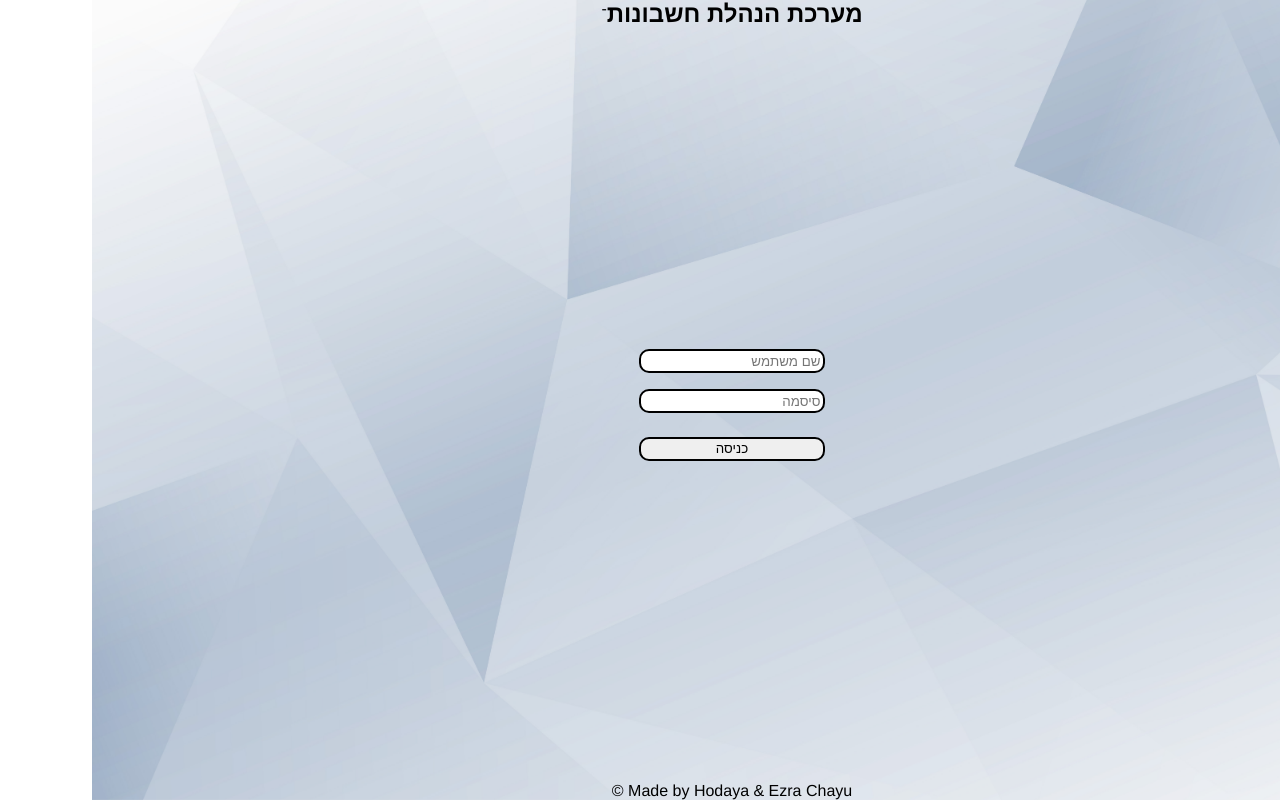
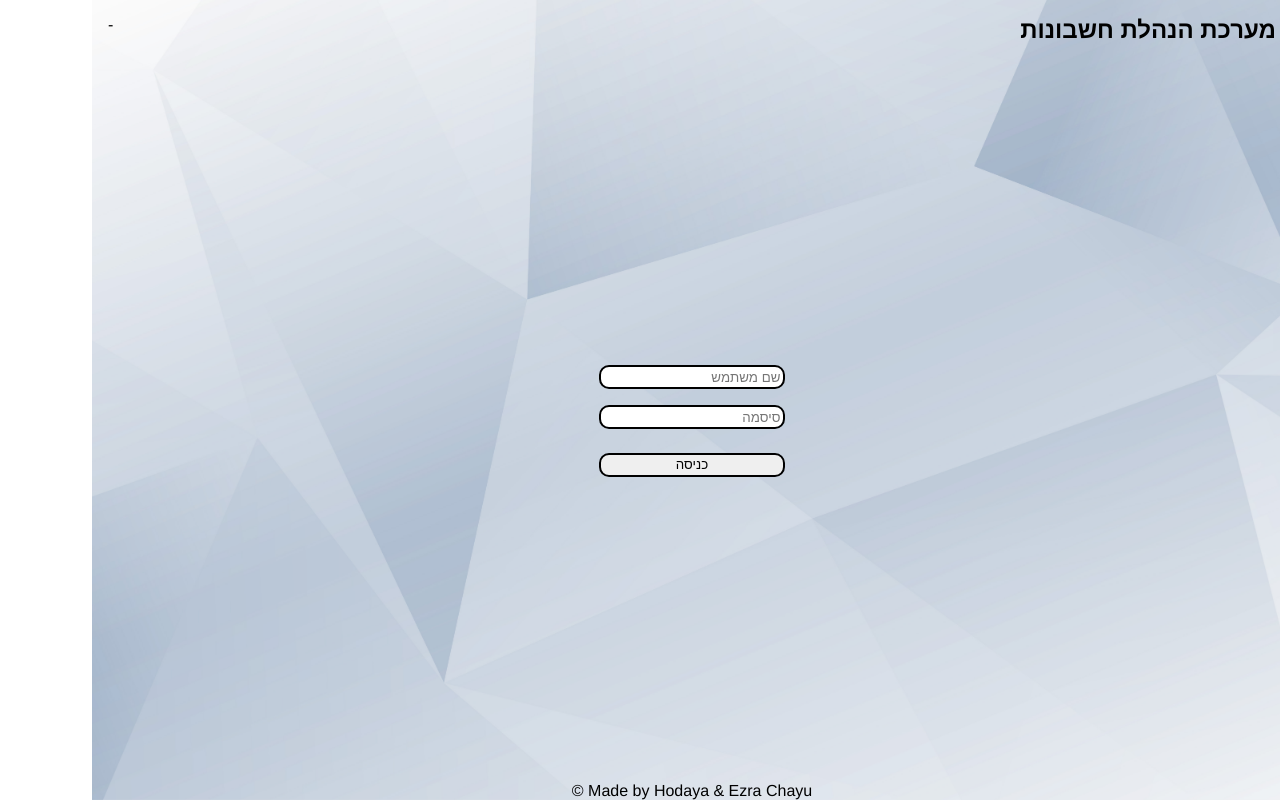
Before and after one commit to HodayaChayo/accounting-system, a React (Create React App) app in the folder client/: page / in a window 1280 px wide. Built offline with nearby package versions, Linux system fonts and the light colour scheme.

Commit message:
style fix sidebar

```diff
--- a/client/src/components/Header/header.module.css
+++ b/client/src/components/Header/header.module.css
@@ -1,9 +1,14 @@
 .headerTitle{
   display: flex;
-  /* min-width: 100vw; */
-  /* min-width: 100%; */
+  min-width: 100%;
+  padding: 1em;
 }
 
-/* .headerTitle  :nth-of-type(1){
+.headerTitle  :nth-of-type(1){
   margin-left: auto;
-} */
+}
+
+.headerTitle .cusName{
+  margin: 0;
+  /* padding: 1em; */
+}
--- a/client/src/components/pages/Home/AddCustomer.js
+++ b/client/src/components/pages/Home/AddCustomer.js
@@ -54,7 +54,7 @@ export default function AddCustomer(props) {
         if (res.isAdd) {
           // console.log('add!');
           // console.log(res.message);
-          props.dataChange((prevValue) => prevValue + 1)
+          props.dataChange(prevValue => prevValue + 1);
           toast.success(res.message, {
             position: toast.POSITION.BOTTOM_CENTER,
           });
@@ -72,6 +72,7 @@ export default function AddCustomer(props) {
   };
 
   return (
+    <div className={css.screen}>
       <div className={css.addPopup}>
         <h2>פתיחת לקוח חדש</h2>
         <h3>פרטי לקוח</h3>
@@ -194,12 +195,16 @@ export default function AddCustomer(props) {
           !checkCusName(cusName) ||
           !checkPhone(phone) ||
           !checkVatId ||
-        !checkTaxPercent(taxPercent)) && <div className={css.errors}>נא לוודא שהשדות חובה מלאים כראוי</div>}
+          !checkTaxPercent(taxPercent)) && (
+          <div className={css.errors}>נא לוודא שהשדות חובה מלאים כראוי</div>
+        )}
         {(userName === '' ||
           password === '' ||
           cusName === '' ||
           phone === '' ||
-        idVAT === '') && <div className={css.errors}>נא לוודא שכל השדות חובה מלאים</div>}
+          idVAT === '') && (
+          <div className={css.errors}>נא לוודא שכל השדות חובה מלאים</div>
+        )}
         <div className={css.buttons}>
           <Button
             text='צור לקוח'
@@ -224,5 +229,6 @@ export default function AddCustomer(props) {
           />
         </div>
       </div>
+    </div>
   );
 }
--- a/client/src/index.css
+++ b/client/src/index.css
@@ -23,8 +23,9 @@
   background-repeat: no-repeat;
   width: 100vw;
   height: 100vh;
-  /* min-width: calc(100vw - 400px); */
-  /* margin-right: auto; */
+  /* without the sidebar */
+  max-width: calc(100vw - 80px);
+  margin-right: auto;
 }
 
 main{
```
Also changed, not shown: client/src/components/pages/Home/addCustomer.module.css (+11 -12 lines). Lines whose indentation alone changed are shown as unchanged.
